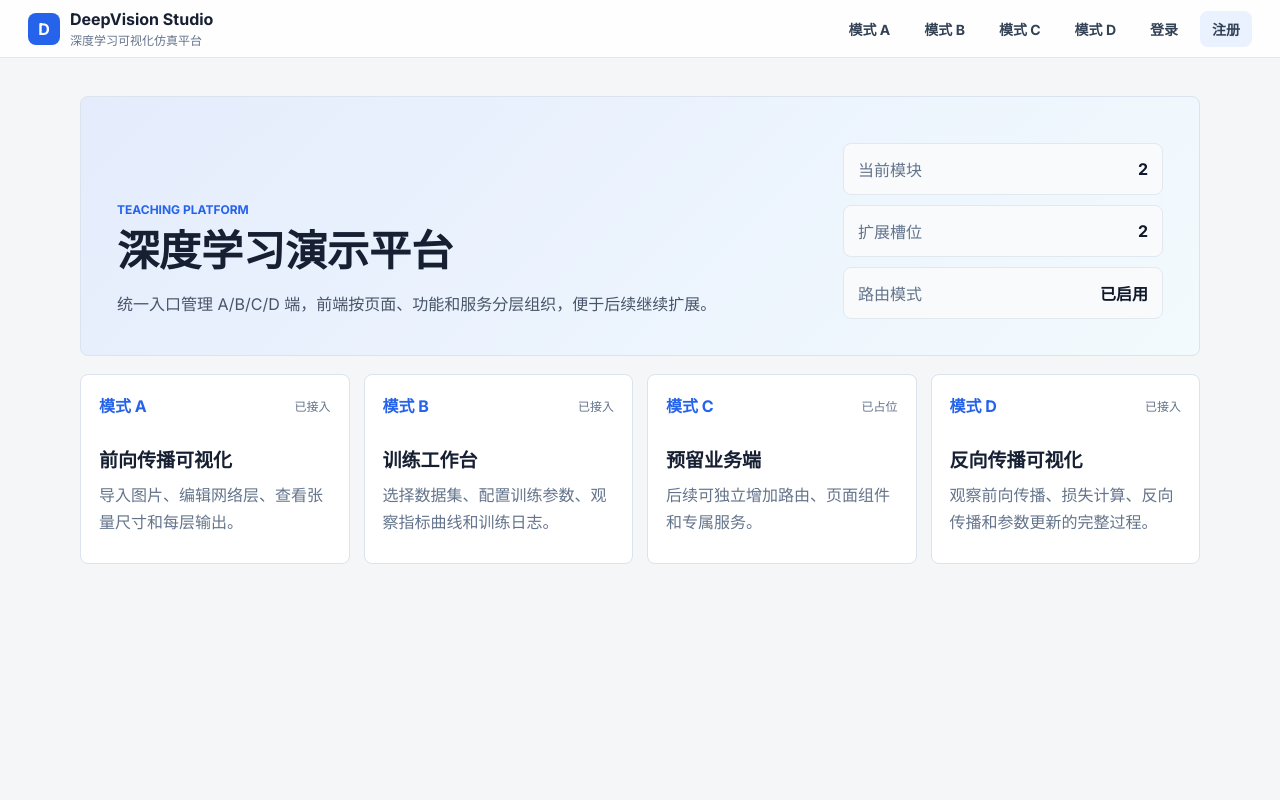
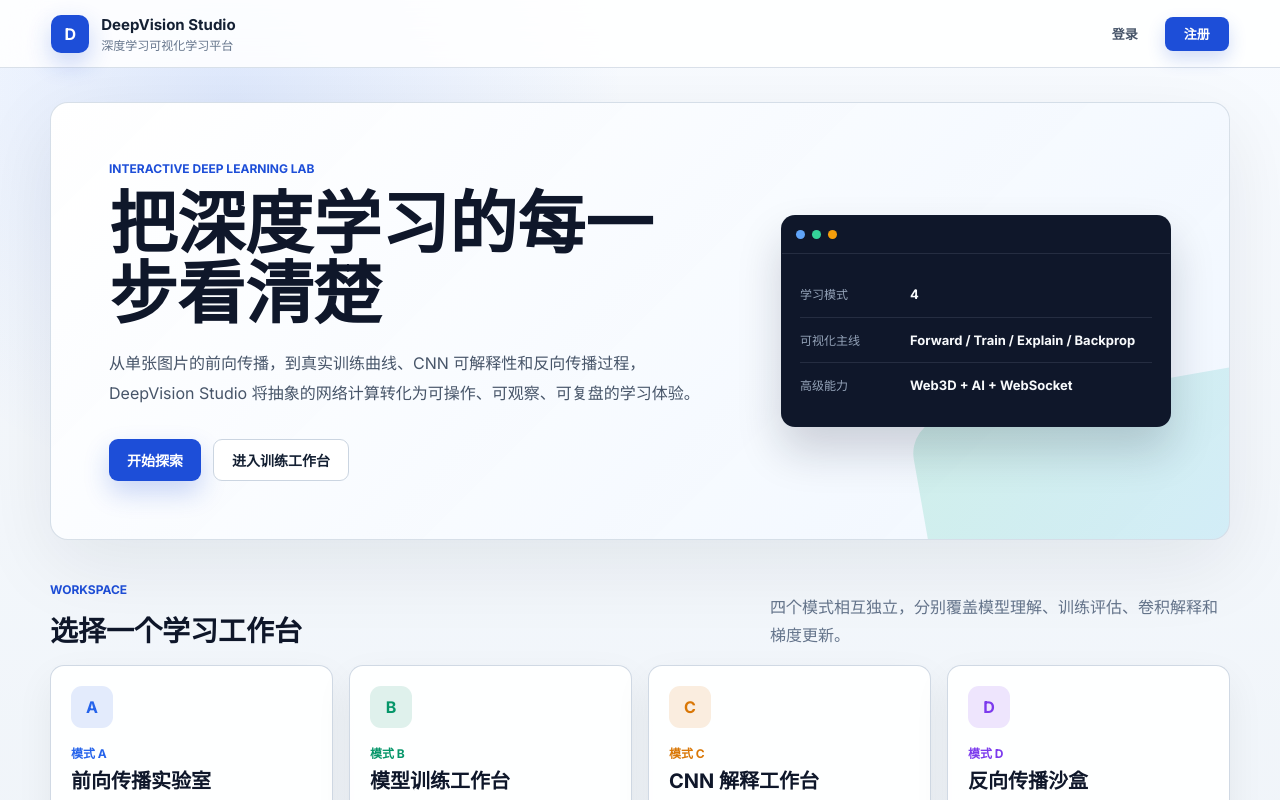
Before and after one commit to hewanglanhao/deepvision-studio, an Angular app in the folder frontend/: page / in a window 1280 px wide. Shown: the top 800 px of the page. Built offline with nearby package versions, Linux system fonts and the light colour scheme.

Commit message:
feat:美化入口页面

```diff
--- a/frontend/src/app/pages/home/home-page.component.css
+++ b/frontend/src/app/pages/home/home-page.component.css
@@ -1,8 +1,10 @@
 :host {
   display: block;
   min-height: 100vh;
-  background: #f4f6f8;
-  color: #172033;
+  background:
+    radial-gradient(circle at 18% 10%, rgba(37, 99, 235, .12), transparent 28%),
+    linear-gradient(180deg, #f8fbff 0%, #eef3f8 100%);
+  color: #142033;
 }
 
 .portal-shell {
@@ -10,19 +12,24 @@
 }
 
 .portal-topbar {
-  height: 58px;
+  height: 68px;
   display: flex;
   align-items: center;
   justify-content: space-between;
-  gap: 18px;
-  padding: 0 28px;
-  background: rgba(255, 255, 255, 0.94);
-  border-bottom: 1px solid #e2e8f0;
+  gap: 20px;
+  padding: 0 clamp(20px, 4vw, 56px);
+  background: rgba(255, 255, 255, .86);
+  border-bottom: 1px solid rgba(203, 213, 225, .72);
+  backdrop-filter: blur(18px);
+  position: sticky;
+  top: 0;
+  z-index: 10;
 }
 
 .brand,
-nav,
-.entry-card {
+nav a,
+.entry-card,
+.hero-actions a {
   color: inherit;
   text-decoration: none;
 }
@@ -30,23 +37,29 @@ nav,
 .brand {
   display: flex;
   align-items: center;
-  gap: 10px;
+  gap: 12px;
 }
 
 .brand-logo {
-  width: 32px;
-  height: 32px;
-  border-radius: 8px;
+  width: 38px;
+  height: 38px;
+  border-radius: 10px;
   display: grid;
   place-items: center;
-  background: #2563eb;
-  color: white;
-  font-weight: 800;
+  background: #1d4ed8;
+  color: #fff;
+  font-weight: 900;
+  box-shadow: 0 10px 24px rgba(29, 78, 216, .24);
 }
 
 .brand strong,
 .brand small {
   display: block;
+}
+
+.brand strong {
+  font-size: 15px;
+  letter-spacing: 0;
 }
 
 .brand small {
@@ -58,146 +71,324 @@ nav,
 nav {
   display: flex;
   align-items: center;
-  gap: 10px;
+  gap: 8px;
 }
 
 nav a {
-  color: #334155;
-  text-decoration: none;
-  padding: 8px 12px;
+  min-width: 64px;
+  height: 34px;
+  display: inline-flex;
+  align-items: center;
+  justify-content: center;
   border-radius: 8px;
-  font-size: 14px;
-  font-weight: 650;
+  color: #475569;
+  font-size: 13px;
+  font-weight: 750;
 }
 
-nav a:hover,
-.primary-link {
+nav a:hover {
   background: #eaf2ff;
   color: #1d4ed8;
 }
 
+.primary-link {
+  background: #1d4ed8;
+  color: #fff !important;
+  box-shadow: 0 8px 18px rgba(29, 78, 216, .2);
+}
+
 .portal-main {
-  width: min(1120px, calc(100vw - 40px));
+  width: min(1180px, calc(100vw - 40px));
   margin: 0 auto;
-  padding: 38px 0 48px;
+  padding: 34px 0 58px;
 }
 
 .hero-band {
-  min-height: 260px;
+  min-height: 420px;
   display: grid;
-  grid-template-columns: minmax(0, 1fr) 320px;
-  align-items: end;
-  gap: 30px;
-  padding: 36px;
-  border: 1px solid #dbe3ee;
-  border-radius: 8px;
+  grid-template-columns: minmax(0, 1fr) 390px;
+  align-items: center;
+  gap: clamp(28px, 5vw, 68px);
+  padding: clamp(32px, 5vw, 58px);
+  border: 1px solid rgba(203, 213, 225, .74);
+  border-radius: 18px;
   background:
-    linear-gradient(135deg, rgba(37, 99, 235, 0.12), rgba(14, 165, 233, 0.05)),
-    #ffffff;
+    linear-gradient(135deg, rgba(255, 255, 255, .95), rgba(239, 246, 255, .92)),
+    #fff;
+  box-shadow: 0 24px 80px rgba(15, 23, 42, .08);
+  overflow: hidden;
+  position: relative;
+}
+
+.hero-band::after {
+  content: "";
+  position: absolute;
+  inset: auto -80px -130px auto;
+  width: 380px;
+  height: 280px;
+  background: linear-gradient(135deg, rgba(16, 185, 129, .16), rgba(14, 165, 233, .12));
+  transform: rotate(-10deg);
+  border-radius: 36px;
+}
+
+.hero-copy,
+.hero-console {
+  position: relative;
+  z-index: 1;
 }
 
 .eyebrow {
-  margin: 0 0 10px;
-  color: #2563eb;
+  margin: 0 0 12px;
+  color: #1d4ed8;
   font-size: 12px;
-  font-weight: 800;
+  font-weight: 900;
+  letter-spacing: 0;
   text-transform: uppercase;
 }
 
-h1 {
-  margin: 0;
-  font-size: 42px;
-  line-height: 1.12;
+h1,
+h2,
+h3 {
   letter-spacing: 0;
 }
 
-.hero-copy p:last-child {
-  max-width: 620px;
-  margin: 16px 0 0;
-  color: #475569;
-  line-height: 1.8;
+h1 {
+  max-width: 720px;
+  margin: 0;
+  color: #0f172a;
+  font-size: clamp(40px, 6vw, 68px);
+  line-height: 1.03;
+  font-weight: 900;
 }
 
-.hero-panel {
-  display: grid;
-  gap: 10px;
+.hero-copy > p:last-of-type {
+  max-width: 680px;
+  margin: 20px 0 0;
+  color: #475569;
+  font-size: 16px;
+  line-height: 1.9;
 }
 
-.hero-panel div {
+.hero-actions {
   display: flex;
-  justify-content: space-between;
-  align-items: center;
-  padding: 13px 14px;
-  border-radius: 8px;
-  border: 1px solid #e2e8f0;
-  background: #f8fafc;
+  flex-wrap: wrap;
+  gap: 12px;
+  margin-top: 30px;
 }
 
-.hero-panel span {
-  color: #64748b;
+.hero-actions a {
+  height: 42px;
+  display: inline-flex;
+  align-items: center;
+  justify-content: center;
+  padding: 0 18px;
+  border-radius: 9px;
+  font-size: 14px;
+  font-weight: 850;
 }
 
-.hero-panel strong {
+.cta-primary {
+  background: #1d4ed8;
+  color: #fff !important;
+  box-shadow: 0 12px 26px rgba(29, 78, 216, .22);
+}
+
+.cta-secondary {
+  border: 1px solid #cbd5e1;
+  background: #fff;
+  color: #334155;
+}
+
+.hero-console {
+  border: 1px solid rgba(30, 41, 59, .1);
+  border-radius: 14px;
+  background: #0f172a;
+  color: #dbeafe;
+  box-shadow: 0 24px 44px rgba(15, 23, 42, .18);
+  overflow: hidden;
+}
+
+.console-head {
+  display: flex;
+  gap: 7px;
+  padding: 14px;
+  border-bottom: 1px solid rgba(148, 163, 184, .16);
+}
+
+.console-head span {
+  width: 9px;
+  height: 9px;
+  border-radius: 50%;
+  background: #64748b;
+}
+
+.console-head span:nth-child(1) {
+  background: #60a5fa;
+}
+
+.console-head span:nth-child(2) {
+  background: #34d399;
+}
+
+.console-head span:nth-child(3) {
+  background: #f59e0b;
+}
+
+.console-body {
+  padding: 18px;
+}
+
+.metric-row {
+  display: grid;
+  grid-template-columns: 96px minmax(0, 1fr);
+  gap: 14px;
+  align-items: start;
+  padding: 13px 0;
+  border-bottom: 1px solid rgba(148, 163, 184, .16);
+}
+
+.metric-row:last-child {
+  border-bottom: 0;
+}
+
+.metric-row span {
+  color: #94a3b8;
+  font-size: 12px;
+}
+
+.metric-row strong {
+  color: #f8fafc;
+  font-size: 13px;
+  line-height: 1.45;
+}
+
+.section-head {
+  display: flex;
+  align-items: end;
+  justify-content: space-between;
+  gap: 28px;
+  margin: 42px 0 16px;
+}
+
+.section-head h2 {
+  margin: 0;
   color: #0f172a;
+  font-size: 28px;
+}
+
+.section-head p:last-child {
+  max-width: 460px;
+  margin: 0;
+  color: #64748b;
+  line-height: 1.7;
 }
 
 .entry-grid {
   display: grid;
   grid-template-columns: repeat(4, minmax(0, 1fr));
-  gap: 14px;
-  margin-top: 18px;
+  gap: 16px;
 }
 
 .entry-card {
-  min-height: 190px;
-  padding: 18px;
-  border: 1px solid #dbe3ee;
-  border-radius: 8px;
-  background: #ffffff;
-  transition: transform 0.15s, border-color 0.15s, box-shadow 0.15s;
+  min-height: 285px;
+  display: flex;
+  flex-direction: column;
+  gap: 16px;
+  padding: 20px;
+  border: 1px solid rgba(203, 213, 225, .9);
+  border-radius: 14px;
+  background: rgba(255, 255, 255, .92);
+  box-shadow: 0 14px 38px rgba(15, 23, 42, .06);
+  transition: transform .16s ease, border-color .16s ease, box-shadow .16s ease;
 }
 
 .entry-card:hover {
-  transform: translateY(-2px);
-  border-color: #93c5fd;
-  box-shadow: 0 10px 28px rgba(15, 23, 42, 0.08);
+  transform: translateY(-4px);
+  border-color: var(--accent);
+  box-shadow: 0 20px 48px rgba(15, 23, 42, .1);
 }
 
-.entry-card.disabled {
-  cursor: default;
+.entry-icon {
+  width: 42px;
+  height: 42px;
+  display: grid;
+  place-items: center;
+  border-radius: 11px;
+  background: color-mix(in srgb, var(--accent) 13%, white);
+  color: var(--accent);
+  font-weight: 900;
 }
 
-.entry-head {
-  display: flex;
-  justify-content: space-between;
-  align-items: center;
-  gap: 10px;
+.entry-kicker {
+  color: var(--accent);
+  font-size: 12px;
+  font-weight: 900;
 }
 
-.entry-head span {
-  color: #2563eb;
-  font-weight: 800;
-}
-
-.entry-head em {
-  color: #64748b;
-  font-size: 12px;
-  font-style: normal;
-}
-
-.entry-card h2 {
-  margin: 28px 0 10px;
-  font-size: 19px;
-  letter-spacing: 0;
+.entry-card h3 {
+  margin: 8px 0 10px;
+  color: #0f172a;
+  font-size: 20px;
+  line-height: 1.25;
 }
 
 .entry-card p {
   margin: 0;
   color: #64748b;
-  line-height: 1.7;
+  line-height: 1.75;
 }
 
-@media (max-width: 900px) {
+.entry-tags {
+  display: flex;
+  flex-wrap: wrap;
+  gap: 6px;
+  margin-top: auto;
+}
+
+.entry-tags span {
+  padding: 5px 8px;
+  border-radius: 999px;
+  background: #f8fafc;
+  color: #475569;
+  font-size: 11px;
+  font-weight: 750;
+}
+
+.entry-link {
+  padding-top: 2px;
+  color: var(--accent);
+  font-size: 13px;
+  font-weight: 900;
+}
+
+.accent-blue {
+  --accent: #2563eb;
+}
+
+.accent-green {
+  --accent: #059669;
+}
+
+.accent-orange {
+  --accent: #d97706;
+}
+
+.accent-purple {
+  --accent: #7c3aed;
+}
+
+@media (max-width: 980px) {
+  .hero-band,
+  .entry-grid {
+    grid-template-columns: 1fr 1fr;
+  }
+
+  .hero-copy {
+    grid-column: 1 / -1;
+  }
+}
+
+@media (max-width: 680px) {
   .portal-topbar {
     height: auto;
     padding: 14px 18px;
@@ -205,20 +396,29 @@ h1 {
     flex-direction: column;
   }
 
-  nav {
-    flex-wrap: wrap;
+  .portal-main {
+    width: min(100% - 28px, 1180px);
+    padding-top: 22px;
+  }
+
+  .hero-band,
+  .entry-grid {
+    grid-template-columns: 1fr;
   }
 
   .hero-band {
-    grid-template-columns: 1fr;
-    padding: 24px;
+    min-height: auto;
+    padding: 26px;
+    border-radius: 14px;
   }
 
-  h1 {
-    font-size: 32px;
+  .hero-actions a {
+    width: 100%;
   }
 
-  .entry-grid {
-    grid-template-columns: 1fr;
+  .section-head {
+    align-items: flex-start;
+    flex-direction: column;
+    gap: 10px;
   }
 }
--- a/frontend/src/app/pages/home/home-page.component.html
+++ b/frontend/src/app/pages/home/home-page.component.html
@@ -1,47 +1,74 @@
 <div class="portal-shell">
   <header class="portal-topbar">
-    <a class="brand" routerLink="/">
+    <a class="brand" routerLink="/" aria-label="DeepVision Studio 首页">
       <span class="brand-logo">D</span>
       <span>
         <strong>DeepVision Studio</strong>
-        <small>深度学习可视化仿真平台</small>
+        <small>深度学习可视化学习平台</small>
       </span>
     </a>
-    <nav>
-      <a routerLink="/mode-a">模式 A</a>
-      <a routerLink="/mode-b">模式 B</a>
-      <a routerLink="/mode-c">模式 C</a>
-      <a routerLink="/mode-d">模式 D</a>
+
+    <nav aria-label="账户入口">
       <a routerLink="/login">登录</a>
       <a class="primary-link" routerLink="/register">注册</a>
     </nav>
   </header>
 
   <main class="portal-main">
-    <section class="hero-band">
+    <section class="hero-band" aria-labelledby="home-title">
       <div class="hero-copy">
-        <p class="eyebrow">Teaching Platform</p>
-        <h1>深度学习演示平台</h1>
+        <p class="eyebrow">Interactive Deep Learning Lab</p>
+        <h1 id="home-title">把深度学习的每一步看清楚</h1>
         <p>
-          统一入口管理 A/B/C/D 端，前端按页面、功能和服务分层组织，便于后续继续扩展。
+          从单张图片的前向传播，到真实训练曲线、CNN 可解释性和反向传播过程，
+          DeepVision Studio 将抽象的网络计算转化为可操作、可观察、可复盘的学习体验。
         </p>
+        <div class="hero-actions">
+          <a class="cta-primary" routerLink="/mode-a">开始探索</a>
+          <a class="cta-secondary" routerLink="/mode-b">进入训练工作台</a>
+        </div>
       </div>
-      <div class="hero-panel" aria-label="平台状态">
-        <div><span>当前模块</span><strong>2</strong></div>
-        <div><span>扩展槽位</span><strong>2</strong></div>
-        <div><span>路由模式</span><strong>已启用</strong></div>
+
+      <div class="hero-console" aria-label="平台能力概览">
+        <div class="console-head">
+          <span></span>
+          <span></span>
+          <span></span>
+        </div>
+        <div class="console-body">
+          @for (metric of metrics; track metric.label) {
+            <div class="metric-row">
+              <span>{{ metric.label }}</span>
+              <strong>{{ metric.value }}</strong>
+            </div>
+          }
+        </div>
       </div>
     </section>
 
+    <section class="section-head" aria-label="功能模块说明">
+      <div>
+        <p class="eyebrow">Workspace</p>
+        <h2>选择一个学习工作台</h2>
+      </div>
+      <p>四个模式相互独立，分别覆盖模型理解、训练评估、卷积解释和梯度更新。</p>
+    </section>
+
     <section class="entry-grid" aria-label="功能入口">
-      @for (entry of entries; track entry.title) {
-        <a class="entry-card" [routerLink]="entry.route" [class.disabled]="entry.status === '规划中'">
-          <div class="entry-head">
-            <span>{{ entry.title }}</span>
-            <em>{{ entry.status }}</em>
+      @for (entry of entries; track entry.id) {
+        <a class="entry-card" [ngClass]="'accent-' + entry.accent" [routerLink]="entry.route">
+          <div class="entry-icon">{{ entry.id }}</div>
+          <div class="entry-copy">
+            <div class="entry-kicker">{{ entry.title }}</div>
+            <h3>{{ entry.label }}</h3>
+            <p>{{ entry.description }}</p>
           </div>
-          <h2>{{ entry.label }}</h2>
-          <p>{{ entry.description }}</p>
+          <div class="entry-tags" aria-label="模块能力">
+            @for (item of entry.highlights; track item) {
+              <span>{{ item }}</span>
+            }
+          </div>
+          <div class="entry-link">进入工作台</div>
         </a>
       }
     </section>
--- a/frontend/src/app/pages/home/home-page.component.ts
+++ b/frontend/src/app/pages/home/home-page.component.ts
@@ -3,11 +3,13 @@ import { Component } from '@angular/core';
 import { RouterLink } from '@angular/router';
 
 interface PortalEntry {
+  id: string;
   title: string;
   label: string;
   description: string;
   route: string;
-  status: string;
+  accent: string;
+  highlights: string[];
 }
 
 @Component({
@@ -19,32 +21,46 @@ interface PortalEntry {
 export class HomePageComponent {
   readonly entries: PortalEntry[] = [
     {
+      id: 'A',
       title: '模式 A',
-      label: '前向传播可视化',
-      description: '导入图片、编辑网络层、查看张量尺寸和每层输出。',
+      label: '前向传播实验室',
+      description: '导入图片、编辑网络结构，观察卷积核、公式和每层激活如何共同完成一次真实前向传播。',
       route: '/mode-a',
-      status: '已接入'
+      accent: 'blue',
+      highlights: ['卷积核对比', '层公式解释', 'AI 分析']
     },
     {
+      id: 'B',
       title: '模式 B',
-      label: '训练工作台',
-      description: '选择数据集、配置训练参数、观察指标曲线和训练日志。',
+      label: '模型训练工作台',
+      description: '选择数据集和超参数，启动后端训练任务，实时观察损失、准确率、日志与测试评估。',
       route: '/mode-b',
-      status: '已接入'
+      accent: 'green',
+      highlights: ['真实训练', '指标曲线', '模型评估']
     },
     {
+      id: 'C',
       title: '模式 C',
-      label: '预留业务端',
-      description: '后续可独立增加路由、页面组件和专属服务。',
+      label: 'CNN 解释工作台',
+      description: '拆解卷积窗口、卷积核乘积、中间特征图与分类依据，帮助理解 CNN 为什么这样判断。',
       route: '/mode-c',
-      status: '已占位'
+      accent: 'orange',
+      highlights: ['卷积过程', '特征图', '模型解释']
     },
     {
+      id: 'D',
       title: '模式 D',
-      label: '反向传播可视化',
-      description: '观察前向传播、损失计算、反向传播和参数更新的完整过程。',
+      label: '反向传播沙盒',
+      description: '在二维数据和 MLP 上逐步观察 loss、梯度、优化器与参数更新，理解模型如何学习。',
       route: '/mode-d',
-      status: '已接入'
+      accent: 'purple',
+      highlights: ['梯度回传', '优化器对比', '决策边界']
     }
   ];
+
+  readonly metrics = [
+    { label: '学习模式', value: '4' },
+    { label: '可视化主线', value: 'Forward / Train / Explain / Backprop' },
+    { label: '高级能力', value: 'Web3D + AI + WebSocket' }
+  ];
 }
```
